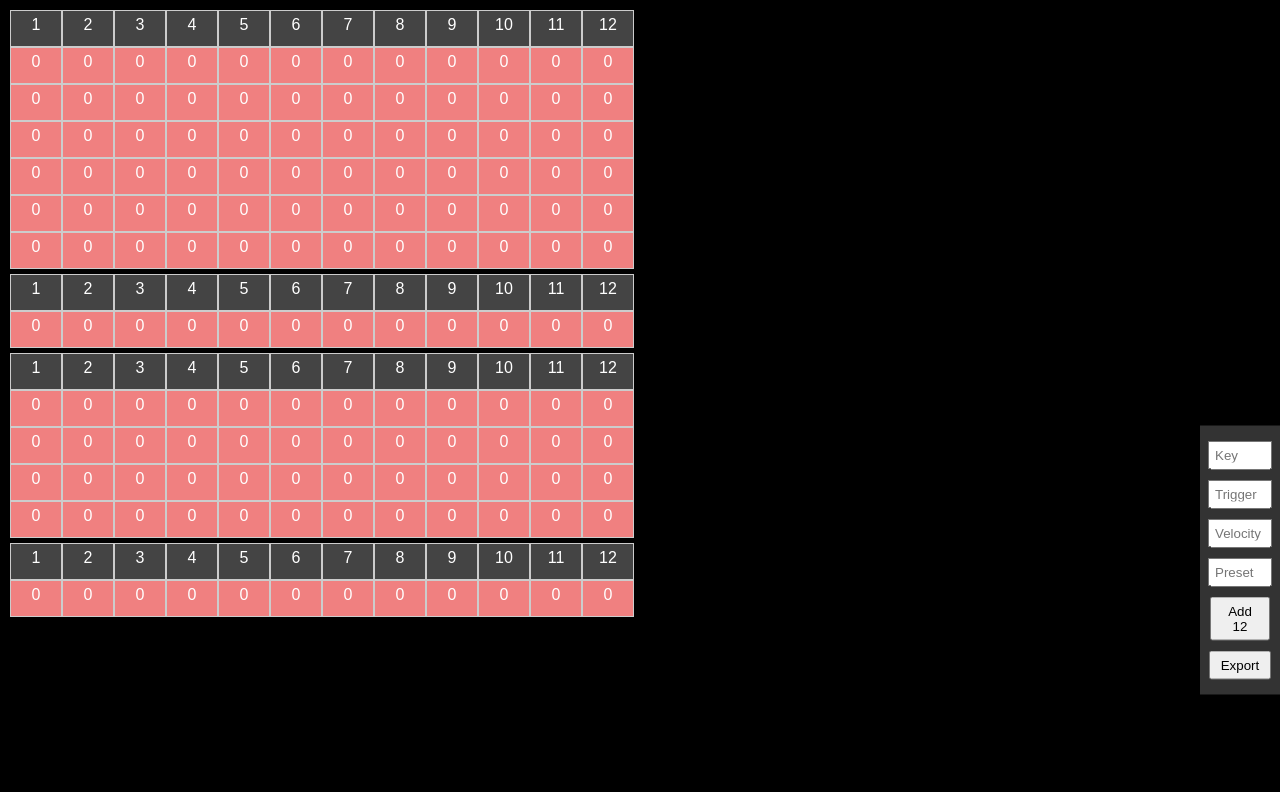
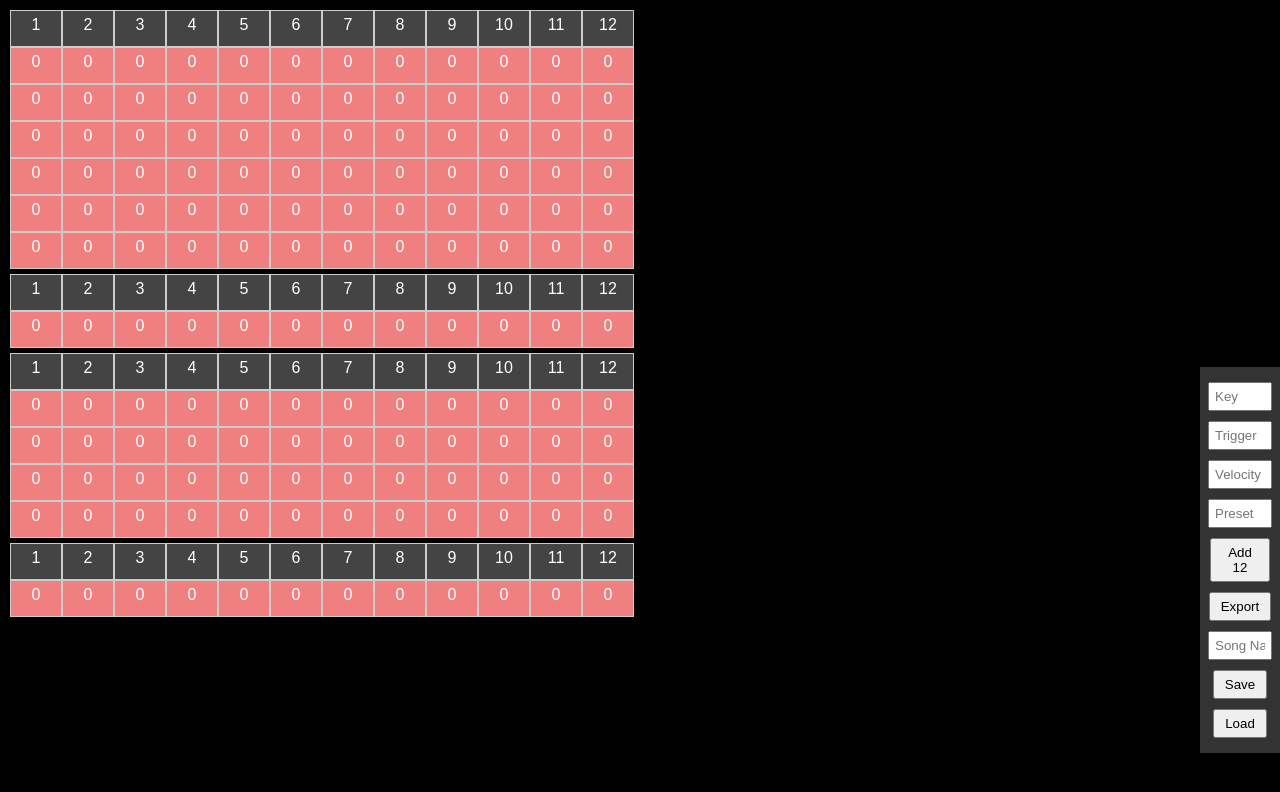
Before and after one commit to kabir-daniel/aframepagestest, a plain HTML site: page index.html in a window 1280 px wide. Drawn offline with Linux system fonts and the light colour scheme.

Commit message:
Update index.html

```diff
--- a/index.html
+++ b/index.html
@@ -14,6 +14,10 @@
         <input type="text" id="preset" readonly placeholder="Preset">
         <button id="add12">Add 12</button>
         <button id="export">Export</button>
+        <input type="text" id="songName" placeholder="Song Name">
+        <button id="save">Save</button>
+        <input type="file" id="loadFile" style="display:none">
+        <button id="load">Load</button>
     </div>
     <div class="scrollable">
         <div class="instrument" id="drum">
```
